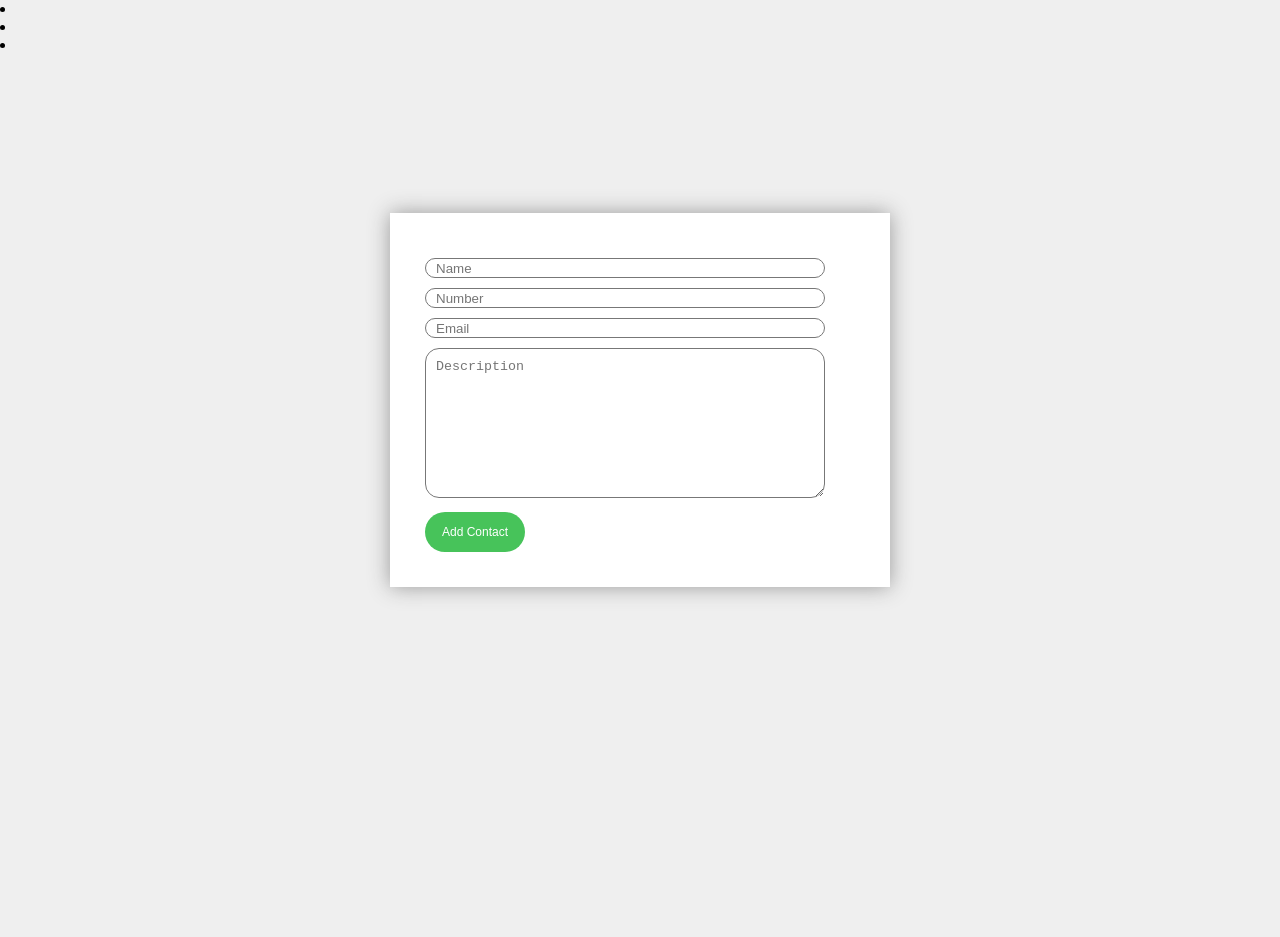
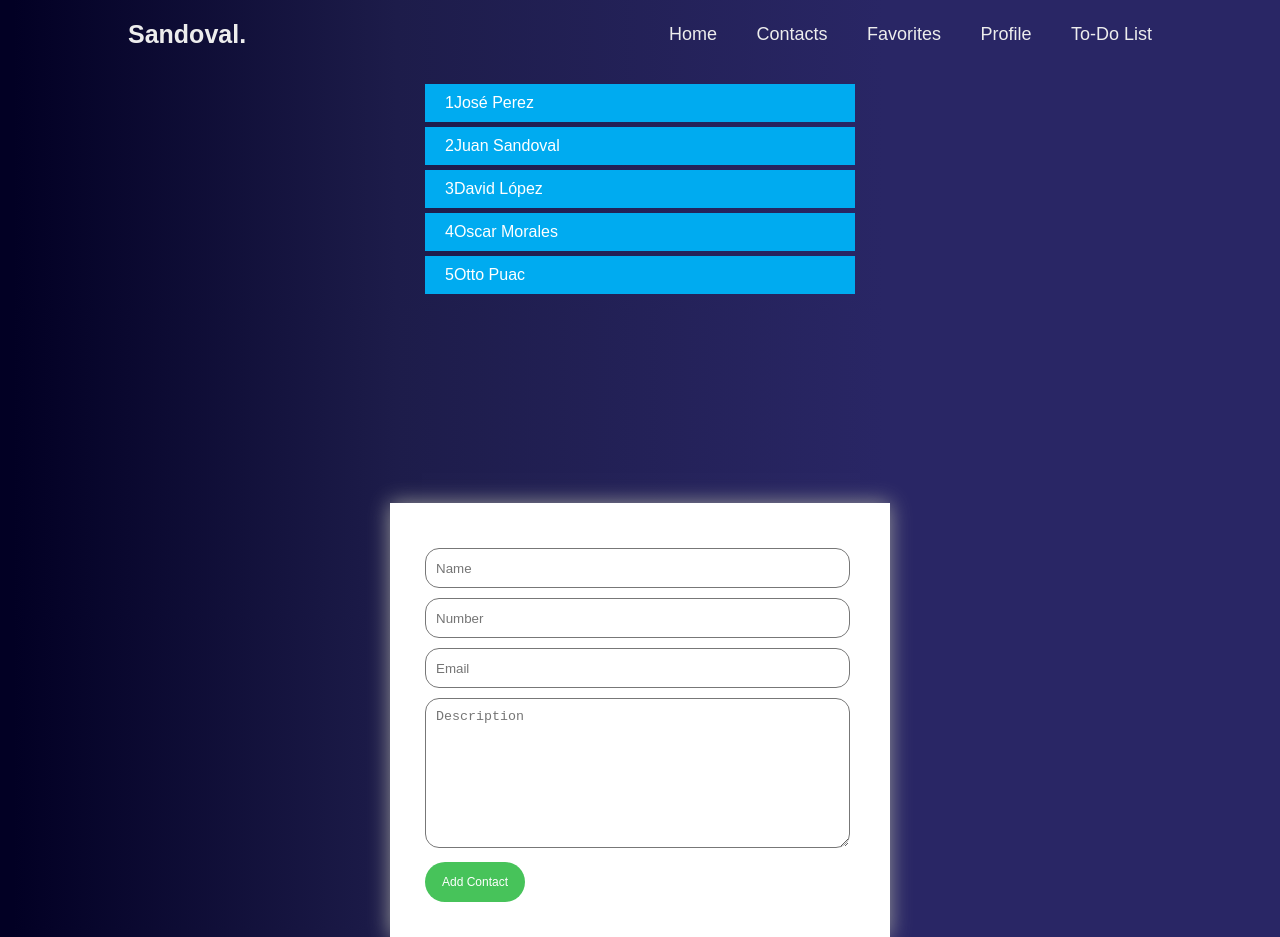
Before and after one commit to jsandoval-2022231/Kinal-Calendar, a plain HTML site: page src/page/contacts.html in a window 1280 px wide. Before the commit the page ends 800 px from the top, so only its background shows below. Drawn offline with Linux system fonts and the light colour scheme.

Commit message:
added 5 contacts and a nav

```diff
--- a/src/css/style.css
+++ b/src/css/style.css
@@ -5,15 +5,65 @@
 }
 
 body {
-    background-color: #efefef;
+    background: linear-gradient(90deg, rgba(2,0,36,1) 1%, rgba(29,28,74,1) 31%, rgba(41,38,101,1) 69%);;
     font-family: sans-serif;
+}
+
+.header {
+    top: 0;
+    left: 0;
+    width: 100%;
+    padding: 20px 10%;
+    display: flex;
+    justify-content: space-between;
+    align-items: center;
+}
+
+.logo {
+    font-size: 25px;
+    color: #ededed;
+    text-decoration: none;
+    font-weight: 600;
+}
+
+.navbar a {
+    font-size: 18px;
+    color: #ededed;
+    text-decoration: none;
+    font-weight: 500;
+    margin-left: 35px;
+    transition: .3s;
+}
+
+.navbar a:hover {
+    color: #00abf0;
+}
+
+.list-contacts {
+    position: relative;
+    width: 450px;
+    margin: 0 auto 0;
+    padding: 10px;
+
+}
+
+.list-contacts li{
+    display: flex;
+    list-style: none;
+    background-color: #00abf0;
+    font-size: 150;
+    padding: 10px 20px;
+    color: #fff;
+    margin: 5px 0;
+    transition: 0.5s;
+
 }
 
 .contact-box {
     width: 500px;
     background-color: #fff;
     box-shadow: 0 0 20px 0 #999;
-    top: 50%;
+    top: 90%;
     left: 50%;
     transform: translate(-50%, -50%);
     position: absolute;
@@ -24,8 +74,8 @@ form {
 }
 
 .input-field {
-    width: 400px;
-    height: 20px;
+    width: 425px;
+    height: 40px;
     margin-top: 10px;
     padding: 0 10px;
     border: 1px solid #777;
--- a/src/page/contacts.html
+++ b/src/page/contacts.html
@@ -8,12 +8,39 @@
 </head>
 <body>
     <header class="header">
-        <nav>
-            <li></li>
-            <li></li>
-            <li></li>
+        <a href="#" class="logo">Sandoval.</a>
+        <nav class="navbar">
+            <a href="#">Home</a>
+            <a href="#">Contacts</a>
+            <a href="#">Favorites</a>
+            <a href="#">Profile</a>
+            <a href="#">To-Do List</a>
         </nav>
     </header>
+    <section class="contacts">
+        <ul class="list-contacts">
+            <li>
+                <span class="number">1</span>
+                <span class="name">José Perez</span>
+            </li>
+            <li>
+                <span class="number">2</span>
+                <span class="name">Juan Sandoval</span>
+            </li>
+            <li>
+                <span class="number">3</span>
+                <span class="name">David López</span>
+            </li>
+            <li>
+                <span class="number">4</span>
+                <span class="name">Oscar Morales</span>
+            </li>
+            <li>
+                <span class="number">5</span>
+                <span class="name">Otto Puac</span>
+            </li>
+        </ul>
+    </section>
     <div class="contact-box">
         <form action="">
             <input type="text" class="input-field" placeholder="Name">
```
